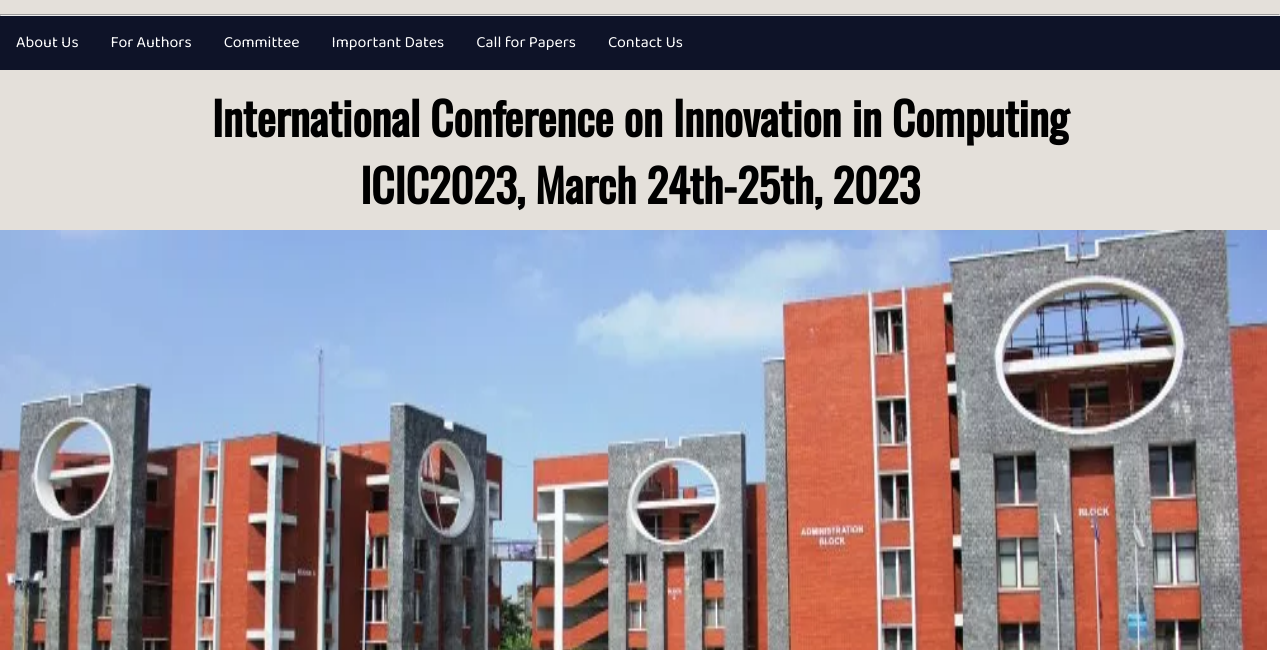
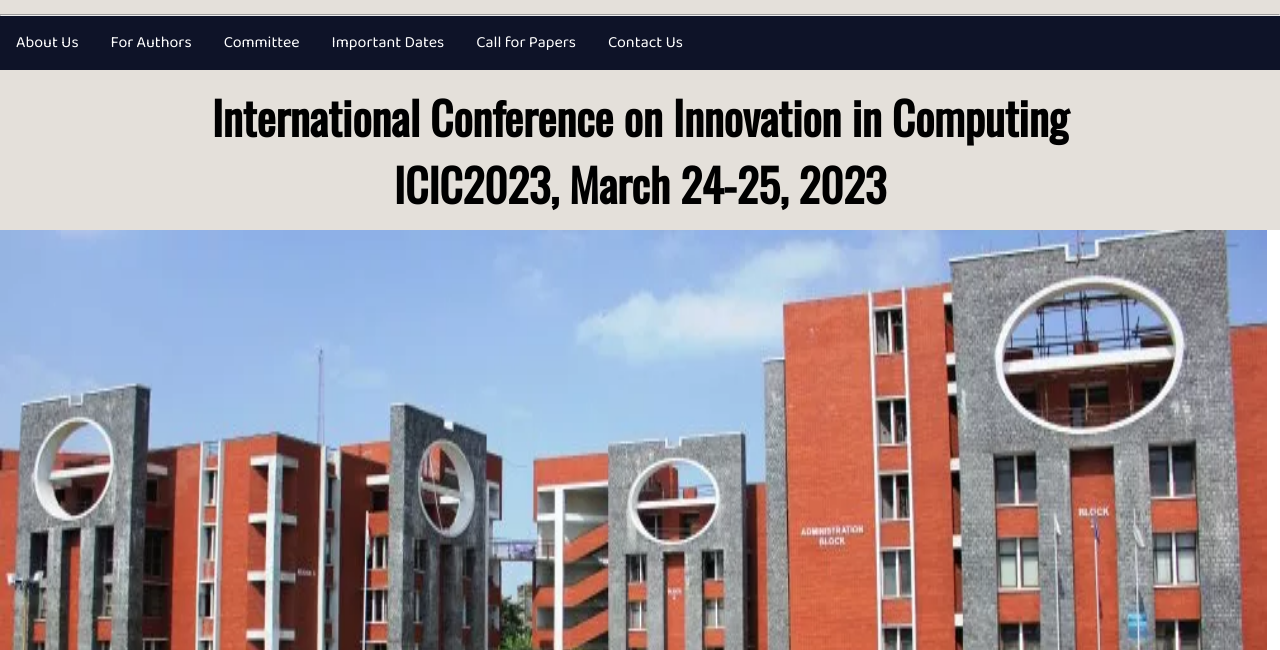
Before and after one commit to Saksham1002/ICIC2023-EDIT-1, a plain HTML site: page committee.html in a window 1280 px wide. Shown: the part 150-800 px from the top of the page. Drawn offline with nearby package versions, Linux system fonts and the light colour scheme.

Commit message:
Update committee.html

```diff
--- a/committee.html
+++ b/committee.html
@@ -8,7 +8,7 @@
   <link href="https://fonts.googleapis.com/css2?family=Baloo+Bhai+2&display=swap" rel="stylesheet">
   <link href='https://fonts.googleapis.com/css?family=Oswald' rel='stylesheet'>
   <link rel="stylesheet" href="./style.css">
-  <title>International Conference on Innovations in Computing ICIC2023 24th-25th </title>
+  <title>International Conference on Innovations in Computing ICIC2023  </title>
 
 </head>
 
@@ -55,7 +55,7 @@
 
   <div class="banner"><h1 class="banner"> International Conference on Innovation in Computing
   <br>
-  ICIC2023, March 24th-25th, 2023
+  ICIC2023, March 24-25, 2023
 </h1>
   <br>
   <br>
```
